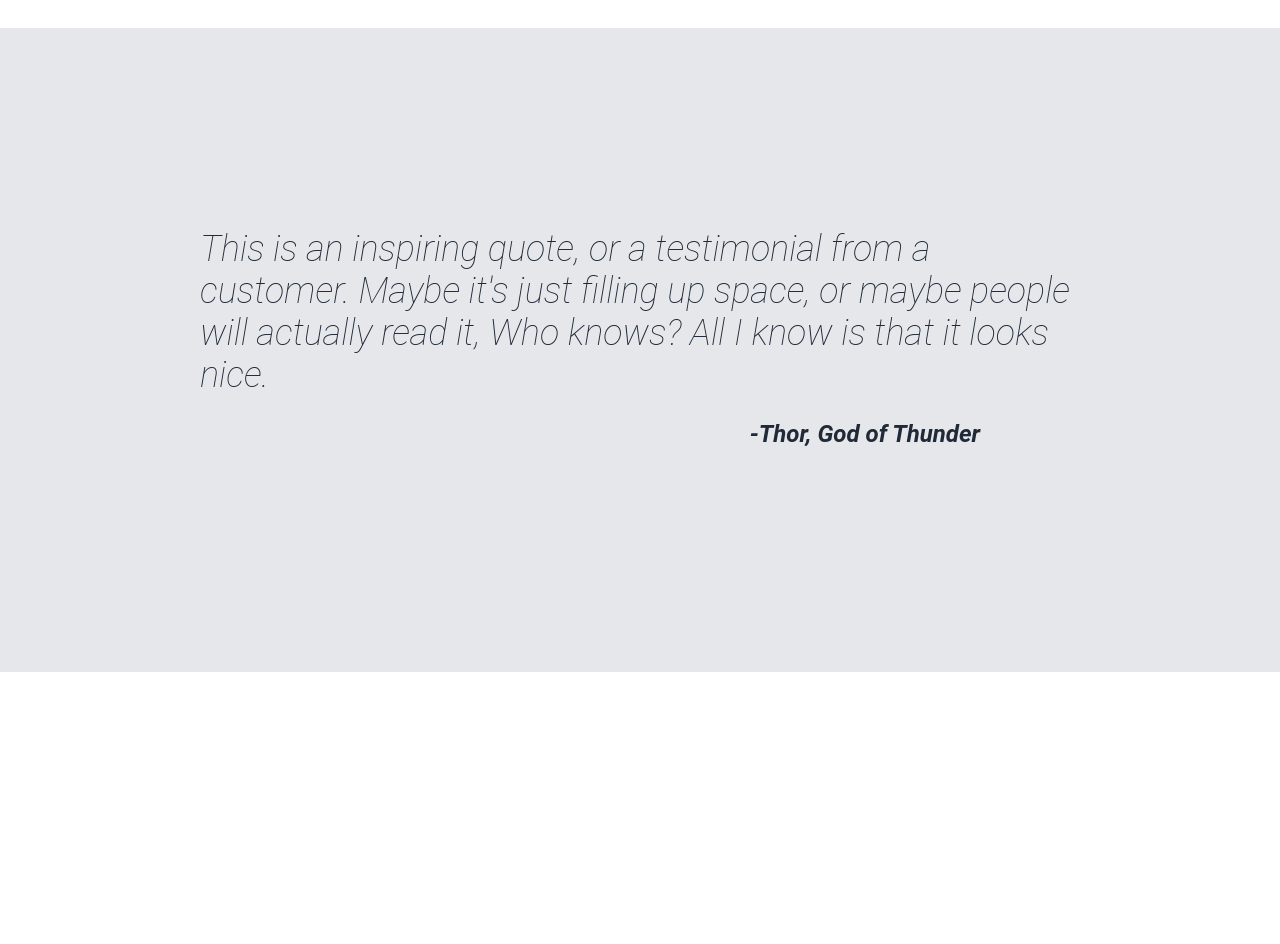
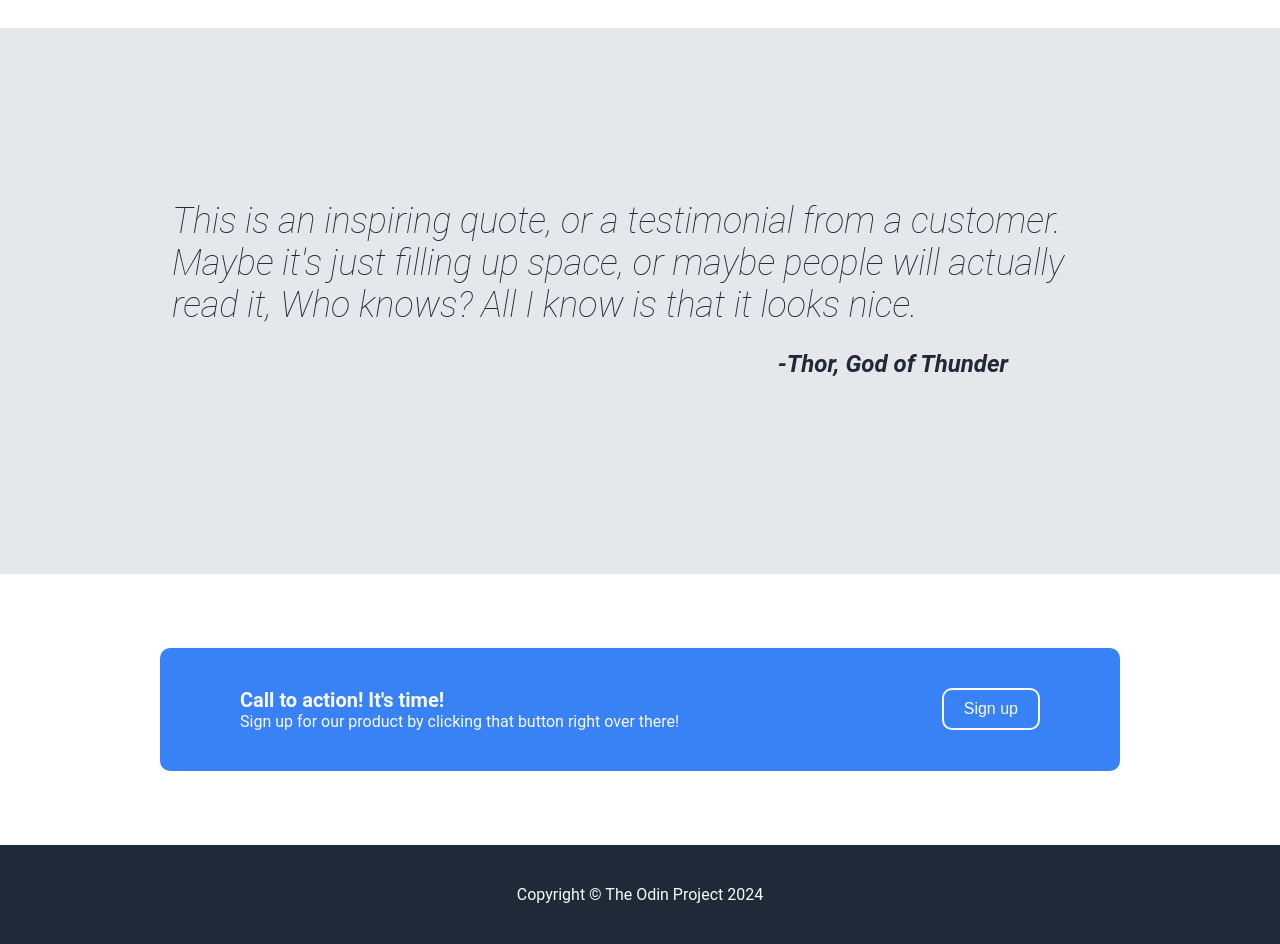
Before and after one commit to SibhatY/odin-landing, a plain HTML site: page index.html in a window 1280 px wide. Shown: the part 1060-2004 px from the top of the page. Before the commit the page ends 1732 px from the top, so only its background shows below. Drawn offline with Linux system fonts and the light colour scheme.

Commit message:
progress on call to action and footer section

```diff
--- a/index.html
+++ b/index.html
@@ -78,6 +78,22 @@
     </div>
 
 
+
+    <div class="cta-container">
+        <div class="cta-text">
+            <span>Call to action! It's time!</span><br>
+            Sign up for our product by clicking that button right over there!
+        </div>
+        <button class="cta-button">Sign up</button>
+    </div>
+
+
+    <footer class="foot-container">
+
+        <footer class="foot-text">Copyright © The Odin Project 2024</footer>
+    </footer>
+
+
 </body>
 
 </html>
--- a/styles.css
+++ b/styles.css
@@ -188,6 +188,9 @@ html, body {
 
 
 
+/* Quote section */
+
+
 .quote-section  {
 
     display: flex;
@@ -203,22 +206,14 @@ html, body {
     font-style: italic;
     color: #1F2937;
     background-color: #e5e7eb;
-    padding: 100px;
+    padding: 72px;
+    padding-bottom: 72px;
     justify-content: center;
-
-
 
 
 }
 
-span {
-    color: green;
-    align-self:flex-end;
-    white-space: nowrap;
-    background-color: purple;
 
-    top: 64px;
-}
 
 .quote p {
 
@@ -228,3 +223,63 @@ span {
     text-align: right;
     padding-right: 100px;
 }
+
+
+
+
+
+/* Call to Action section */
+
+.cta-container {
+
+    display: flex;
+    justify-content: space-between;
+    align-items: center;
+    background-color: #3882f6;
+    color: #f9faf8;
+    padding: 40px 80px;
+
+    max-width: 800px;
+    margin: 74px auto;
+    border-radius: 10px;
+}
+
+.cta-text {
+
+    max-width: 70%;
+    font-size: 16px;
+}
+
+
+.cta-button {
+    background-color: #3882f6;
+    color: #f9faf8;
+    border: 2px solid #f9faf8;
+    padding: 10px 20px;
+    font-size: 16px;
+    border-radius: 10px;
+
+
+}
+
+.cta-text span {
+    font-size: 20px;
+    font-weight: bold;
+}
+
+
+/* Footer Section */
+
+.foot-container {
+
+    background-color: #1F2937;
+    color: #f9faf8;
+    padding: 40px 60px;
+
+
+}
+
+.foot-text {
+
+    text-align: center;
+}
```
